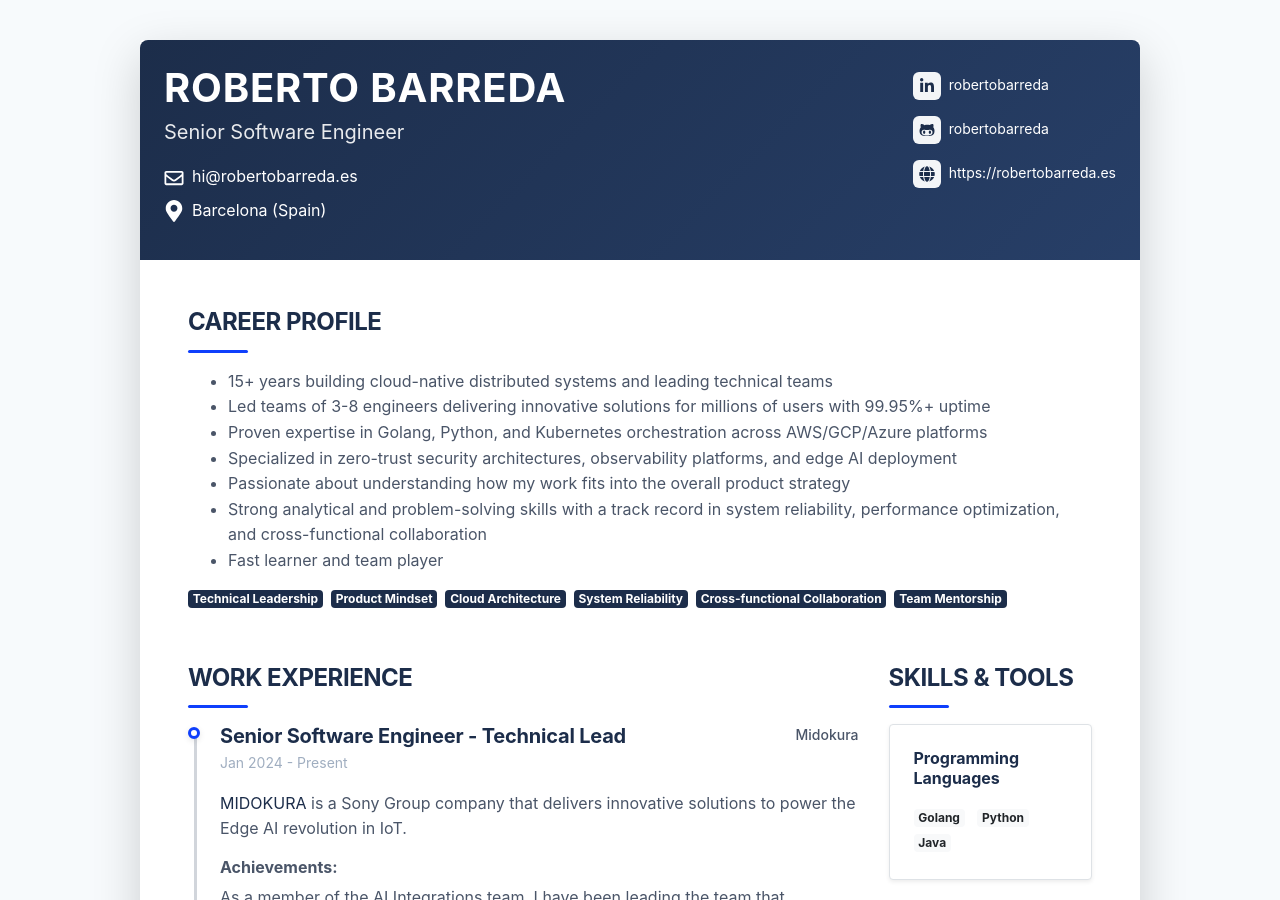
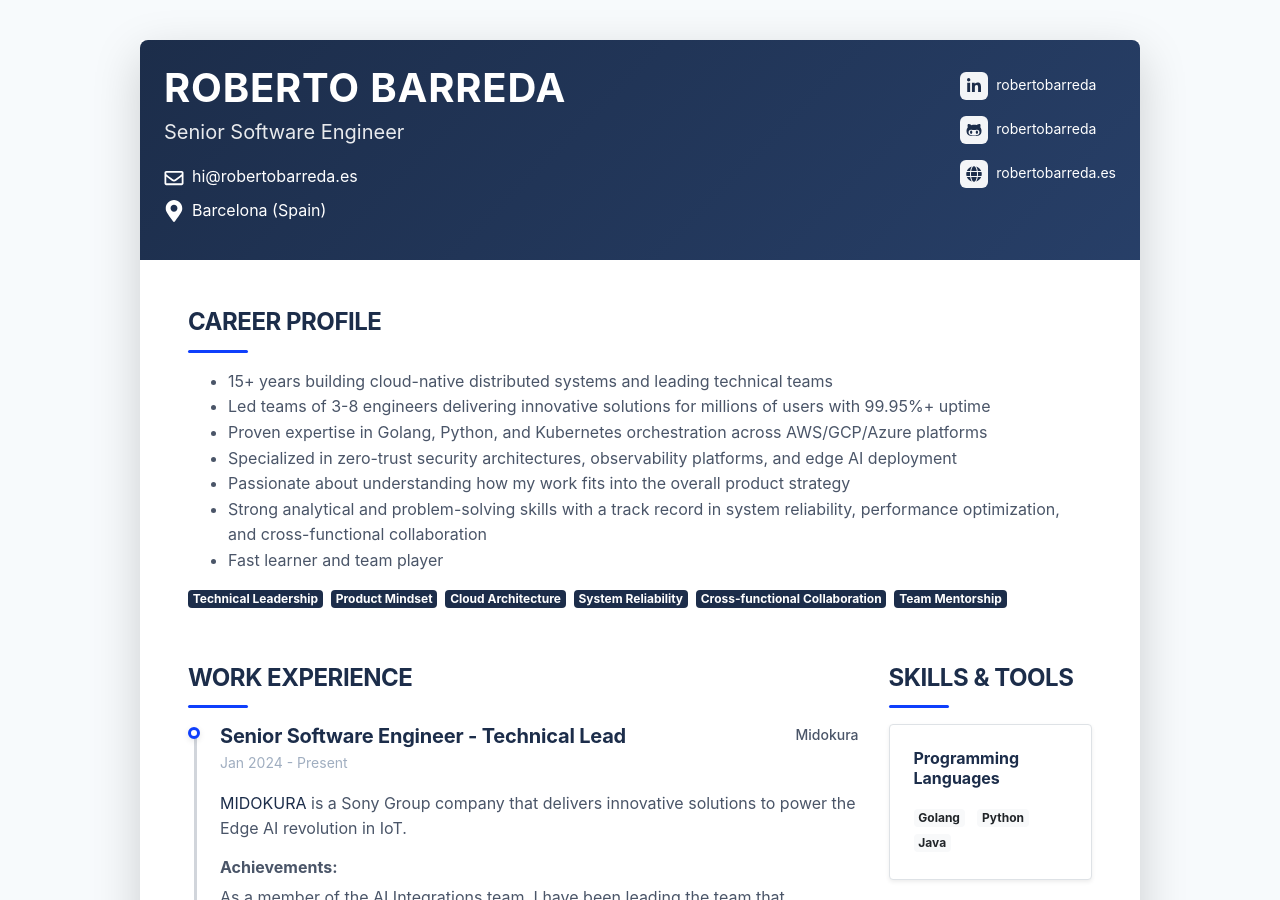
Before and after one commit to robertobarreda/robertobarreda.github.io, a Jekyll site: the page built from index.markdown, in a window 1280 px wide and 900 px high. Built offline with Jekyll 4.4.1, drawn with Linux system fonts in a browser that asks for light colours; some of the changed lines change nothing that is shown.

Commit message:
simplify website url

```diff
--- a/_data/data.yml
+++ b/_data/data.yml
@@ -6,7 +6,7 @@ header:
   location: Barcelona (Spain)
   avatar: profile.jpg
   email: hi@robertobarreda.es
-  website: https://robertobarreda.es
+  website: robertobarreda.es
   linkedin: robertobarreda
   github: robertobarreda
 
```
